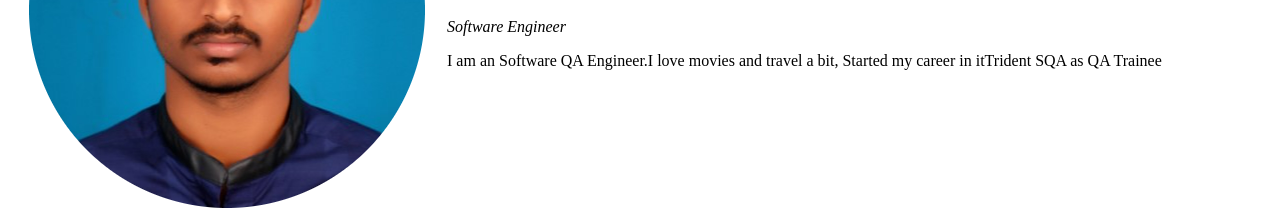
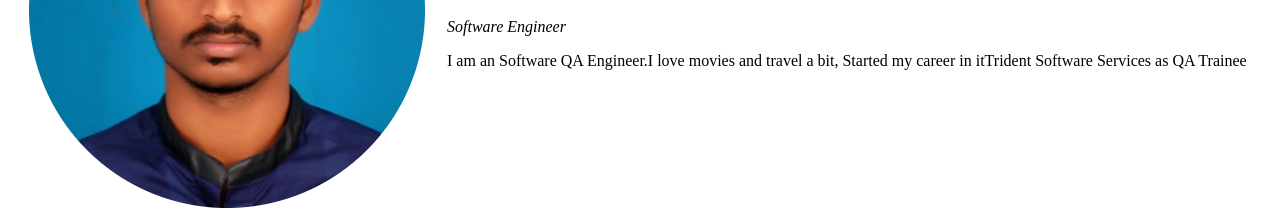
Before and after one commit to nireshmv-20/Cv, a plain HTML site: page index.html in a window 1280 px wide. Shown: the part 217-427 px from the top of the page. Drawn offline with Linux system fonts and the light colour scheme; files whose address does not match are found by name.

Commit message:
Update index.html

```diff
--- a/index.html
+++ b/index.html
@@ -10,7 +10,7 @@
             <td><img src="C:\Users\gayat\OneDrive\Desktop\Web_Development\Project\images\Niresh-modified.png" alt="Niresh Profile Picture"></td>
             <td><h1>Niresh Kumar</h1>
                 <p><em>Software Engineer</em></p>
-                <p>I am an Software QA Engineer.I love movies and travel a bit, Started my career in itTrident SQA as QA Trainee</p></td>
+                <p>I am an Software QA Engineer.I love movies and travel a bit, Started my career in itTrident Software Services as QA Trainee</p></td>
         </tr>
     </table>
     <hr size="3">
```
